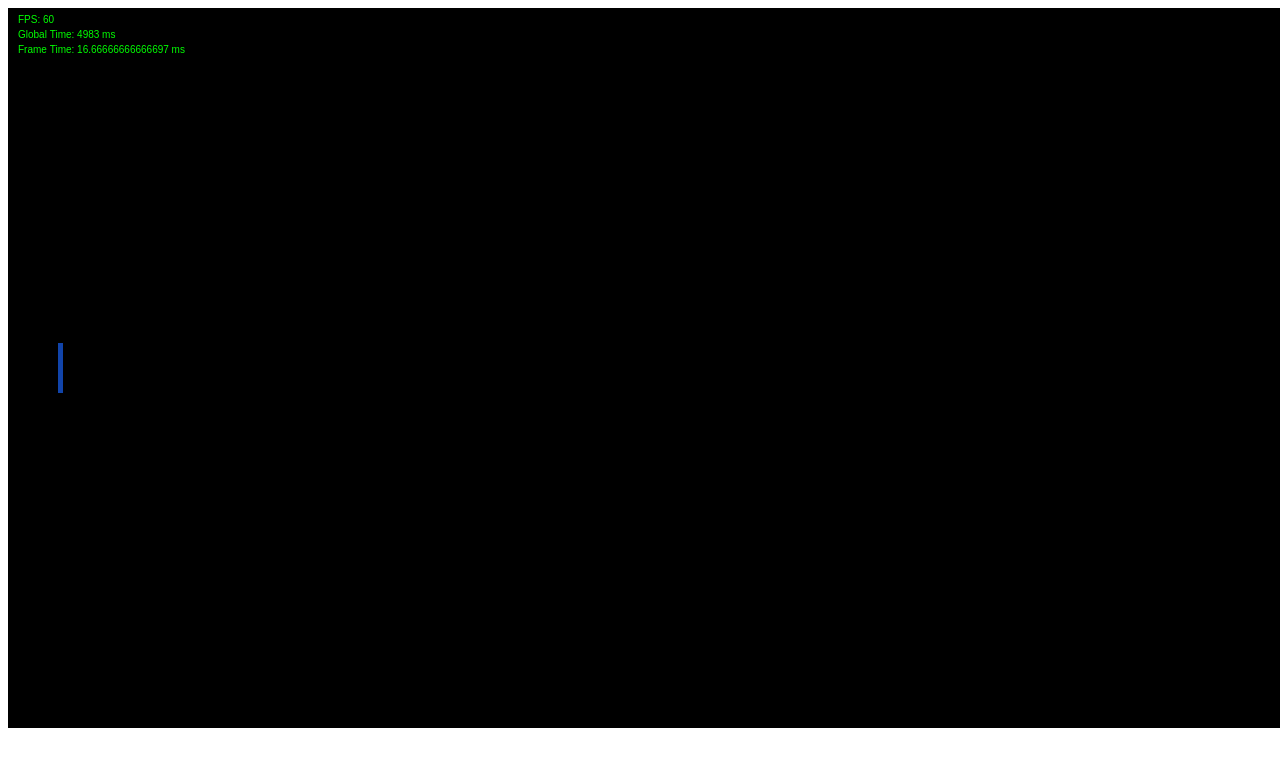
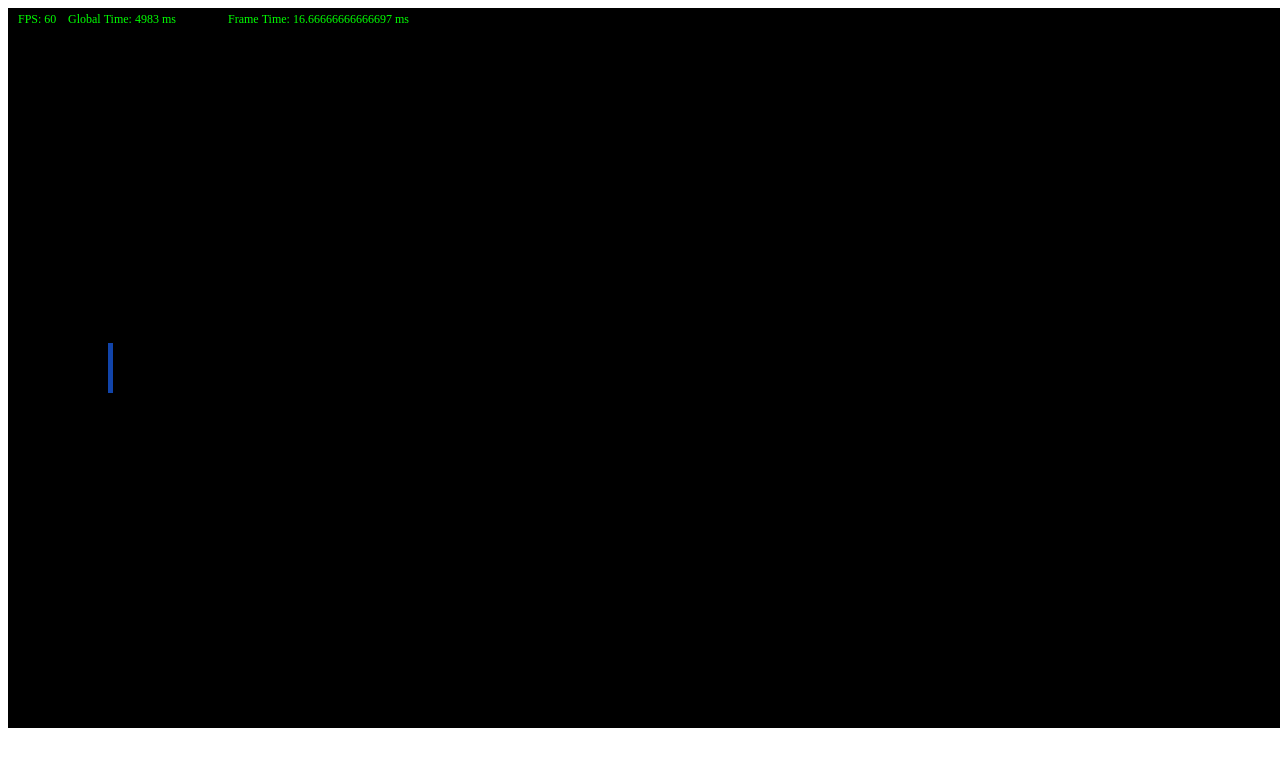
Before and after one commit to redru/NewGame, a website: page index.html in a window 1280 px wide. Drawn offline with nearby package versions, Linux system fonts and the light colour scheme.

Commit message:
Update: Added Color class Added Geometry2D class Converted old plain arrays and variables into Vec2

```diff
--- a/engine/Core.js
+++ b/engine/Core.js
@@ -4,7 +4,7 @@
     const Core = function() {
         this.canvas         = null;
         this.ctx            = null;
-        this.canvasDim      = { };
+        this.canvasDim      = null;
         this.fps            = 30;
         this.sleepTime      = 1000 / this.fps;
         this.intervalId     = -1;
@@ -25,17 +25,14 @@
     Core.prototype.initGraphics = function(target) {
         this.canvas = document.getElementById(target ? target : '2DBoard');
         this.ctx = this.canvas.getContext('2d');
-        this.canvasDim = {
-            width   : parseInt(this.canvas.width),
-            height  : parseInt(this.canvas.height)
-        };
+        this.canvasDim = new Vec2([parseInt(this.canvas.width), parseInt(this.canvas.height)]);
 
         return this.ctx;
     };
 
     Core.prototype.clearScreen = function() {
         this.ctx.fillStyle = 'rgb(0,0,0)';
-        this.ctx.fillRect(0, 0, this.canvasDim.width, this.canvasDim.height);
+        this.ctx.fillRect(0, 0, this.canvasDim.x(), this.canvasDim.y());
     };
 
     Core.prototype.start = function(statsActive) {
@@ -50,8 +47,8 @@
         this.intervalId = setInterval(() => {
             Core.frameTime = Chrono.static.step();
             Core.time += Core.frameTime;
+
             this.clearScreen();
-
             this.gameCallback();
             this.drawStats();
         }, this.sleepTime);
@@ -61,8 +58,8 @@
         this.intervalId = setInterval(() => {
             Core.frameTime = Chrono.static.step();
             Core.time += Core.frameTime;
+
             this.clearScreen();
-
             this.gameCallback();
         }, this.sleepTime);
     };
@@ -91,14 +88,15 @@
     };
 
     Core.prototype.drawStats = function() {
-        this.ctx.fillStyle = `rgb(${Core.STATS_COLOR & 0xFF},${(Core.STATS_COLOR & 0xFF00) >> 8},${(Core.STATS_COLOR & 0xFF0000) >> 16})`;
+        this.ctx.font = '12px serif';
+        this.ctx.fillStyle = `rgb(${Core.STATS_COLOR.get(Color.RED)},${Core.STATS_COLOR.get(Color.GREEN)},${Core.STATS_COLOR.get(Color.BLUE)})`;
         this.ctx.fillText(`FPS: ${this.fps}`, 10, 15);
-        this.ctx.fillText(`Global Time: ${Math.round(Core.time)} ms`, 10, 30);
-        this.ctx.fillText(`Frame Time: ${Core.frameTime} ms`, 10, 45);
+        this.ctx.fillText(`Global Time: ${Math.round(Core.time)} ms`, 60, 15);
+        this.ctx.fillText(`Frame Time: ${Core.frameTime} ms`, 220, 15);
     };
 
     // STATIC SECTION --------------------------------------------------------------------------------------------------
-    Core.STATS_COLOR = 0x00FF00;
+    Core.STATS_COLOR = new Color(0x00FF00);
 
     Core._$keyCallbacks = [];
     Core._$pressedKeys = { };
--- a/engine/various/Chrono.js
+++ b/engine/modules/Chrono.js
@@ -11,8 +11,6 @@
         this.t1 = performance.now();
         this.t2 = 0;
         this.elapsed = 0;
-
-        return this.elapsed;
     };
 
     Chrono.prototype.stop = function() {
@@ -26,7 +24,7 @@
 
     Chrono.prototype.step = function() {
         this.t2 = performance.now();
-        this.elapsed =  this.t2 - this.t1;
+        this.elapsed = this.t2 - this.t1;
         this.t1 = this.t2;
 
         return this.elapsed;
--- /dev/null
+++ b/engine/modules/Geometry2D.js
@@ -0,0 +1,59 @@
+(function (global) {
+    "use strict";
+
+    const Vec2 = function(vec2) {
+        this._$val = vec2 ? vec2 : Vec2.One();
+    };
+
+    Vec2.prototype.x = function(newVal) {
+        if (newVal !== undefined) this._$val[0] = newVal;
+
+        return this._$val[0];
+    };
+
+    Vec2.prototype.y = function(newVal) {
+        if (newVal !== undefined) this._$val[1] = newVal;
+
+        return this._$val[1];
+    };
+
+    Vec2.prototype.increment = function(position, value) {
+        if (position < 0 || position > 1) return;
+
+        this._$val[position] += value;
+    };
+
+    Vec2.X = 0;
+    Vec2.Y = 1;
+
+    Vec2.Zero = function() {
+        return [0, 0];
+    };
+
+    Vec2.One = function() {
+        return [1, 1];
+    };
+
+    const Mat22 = function(mat22) {
+        this._$val = mat22 ? mat22 : Mat22.Identity();
+    };
+
+    Mat22.prototype.get = function(param) {
+        return this._$val;
+    };
+
+    Mat22.prototype.set = function(newVal) {
+        return this._$val = newVal;
+    };
+
+    Mat22.Identity = function() {
+        return [
+            [1, 0],
+            [0, 1]
+        ];
+    };
+
+    global.Vec2 = Vec2;
+    global.Mat22 = Mat22;
+
+})(window);
--- /dev/null
+++ b/engine/various/Color.js
@@ -0,0 +1,38 @@
+(function (global) {
+    "use strict";
+
+    const Color = function(color) {
+        this._$val = color ? color : 0;
+    };
+
+    Color.prototype.set = function(color) {
+        this._$val = color;
+    };
+
+    Color.prototype.get = function(mask) {
+        switch (mask) {
+            case Color.RED:
+                return this._$val & Color.RED;
+                break;
+            case Color.GREEN:
+                return (this._$val & Color.GREEN) >> 8;
+                break;
+            case Color.BLUE:
+                return (this._$val & Color.BLUE) >> 16;
+                break;
+            case Color.ALPHA:
+                return (this._$val & Color.ALPHA) >> 24;
+                break;
+            default:
+                return 0;
+        }
+    };
+
+    Color.RED = 0xFF;
+    Color.GREEN = 0xFF00;
+    Color.BLUE = 0xFF0000;
+    Color.ALPHA = 0xFF000000;
+
+    global.Color = Color;
+
+})(window);
--- a/engine/various/KeyCodes.js
+++ b/engine/various/KeyCodes.js
@@ -10,6 +10,7 @@
         PAUSE           : 19,
         CAPS_LOCK       : 20,
         ESCAPE          : 27,
+        SPACE           : 32,
         PAGE_UP         : 33,
         PAGE_DOWN       : 34,
         END             : 35,
--- a/index.html
+++ b/index.html
@@ -8,9 +8,10 @@
 
 <canvas id="2DBoard" width="1280" height="720"></canvas>
 
-<script src="node_modules/jquery/dist/jquery.min.js"></script>
 <script src="engine/various/KeyCodes.js"></script>
-<script src="engine/various/Chrono.js"></script>
+<script src="engine/various/Color.js"></script>
+<script src="engine/modules/Chrono.js"></script>
+<script src="engine/modules/Geometry2D.js"></script>
 <script src="engine/Core.js"></script>
 <script src="scripts/Character.js"></script>
 <script src="scripts/Game.js"></script>
--- a/scripts/Character.js
+++ b/scripts/Character.js
@@ -2,33 +2,38 @@
     "use strict";
 
     let ctx = null;
+    let canvasDim = null;
 
     const Character = function() {
-        this.xpos   = 0;
-        this.ypos   = 0;
-        this.width  = 0;
-        this.height = 0;
-        this.color  = 0xAA4411;
-        this.vel    = 500;
+        this.position   = Vec2.Zero();
+        this.size       = Vec2.Zero();
+        this.color      = new Color(0xAA4411);
+        this.velocity   = new Vec2([0, 500]);
 
         ctx = Core.GetInstance().ctx;
+        canvasDim = Core.GetInstance().canvasDim;
     };
 
     Character.prototype.configure = function(position, size) {
-        this.xpos = position.x;
-        this.ypos = position.y;
-        this.width = size.width;
-        this.height = size.height;
+        this.position = position;
+        this.size = size;
+    };
+
+    Character.prototype.setColor = function(hexColor) {
+        this.color.set(hexColor);
     };
 
     Character.prototype.update = function() {
-        if (Core.IsKeyPressed(KeyCodes.E)) this.ypos += (this.vel * Core.frameTime / 1000);
-        if (Core.IsKeyPressed(KeyCodes.Q)) this.ypos -= (this.vel * Core.frameTime / 1000);
+        if (Core.IsKeyPressed(KeyCodes.E)) this.position.increment(Vec2.Y, this.velocity.y() * Core.frameTime / 1000);
+        if (Core.IsKeyPressed(KeyCodes.Q)) this.position.increment(Vec2.Y, -(this.velocity.y() * Core.frameTime / 1000));
+
+        if (this.position.y() < 0) this.position.y(0);
+        else if (this.position.y() + this.size.y() > canvasDim.y()) this.position.y(canvasDim.y() - this.size.y());
     };
 
     Character.prototype.draw = function() {
-        ctx.fillStyle = `rgb(${this.color & 0xFF},${(this.color & 0xFF00) >> 8},${(this.color & 0xFF0000) >> 16})`;
-        ctx.fillRect(this.xpos, this.ypos, this.width, this.height);
+        ctx.fillStyle = `rgb(${this.color.get(Color.RED)},${this.color.get(Color.GREEN)},${this.color.get(Color.BLUE)})`;
+        ctx.fillRect(this.position.x(), this.position.y(), this.size.x(), this.size.y());
     };
 
     global.Character = Character;
--- a/scripts/Game.js
+++ b/scripts/Game.js
@@ -1,16 +1,21 @@
 (function (global) {
     "use strict";
 
+    let paused = false;
+    let ctx = null;
+
     let core = Core.GetInstance();
     core.configure({ fps: 60 });
-    core.initGraphics();
+    ctx = core.initGraphics();
 
     let char = new Character();
-    char.configure({ x: 50, y: (core.canvasDim.height / 2) - 25 }, { width: 5, height: 50 });
+    char.configure(new Vec2([100, core.canvasDim.y() / 2 - 25]), new Vec2([5, 50]));
 
     core.gameCallback = function() {
-        char.update();
         char.draw();
+
+        if (paused === false) char.update();
+        else drawPause();
     };
 
     Core.AddKeyListener(keyCode => {
@@ -21,8 +26,18 @@
             case KeyCodes.SUBSTRACT:
                 core.updateFps(-5);
                 break;
+            case KeyCodes.SPACE:
+                paused = !paused;
+                break;
+
         }
     });
+
+    function drawPause() {
+        ctx.fillStyle = 'rgb(0, 255, 0)';
+        ctx.font = '48px serif';
+        ctx.fillText('PAUSED', core.canvasDim.x() / 2 - 144, core.canvasDim.y() / 2);
+    }
 
     core.start(true);
 
```
